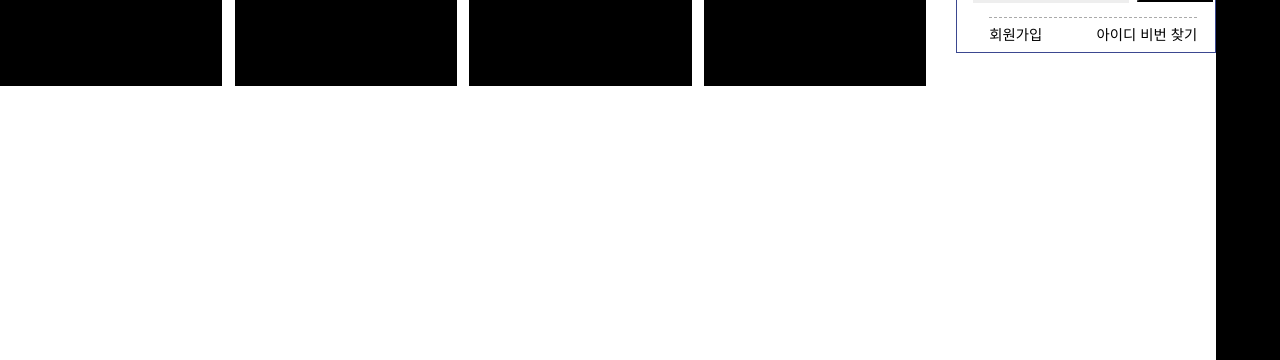
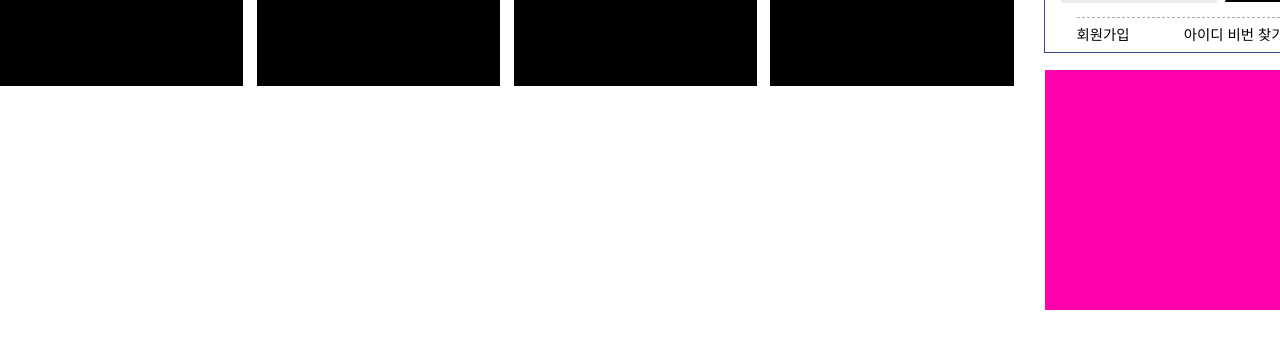
Before and after one commit to 806gw/cd_outside, a React (Create React App) app: page / in a window 1280 px wide. Shown: the part 328-688 px from the top of the page. Built offline with nearby package versions, Linux system fonts and the light colour scheme.

Commit message:
style: Edit mini-gallery style

```diff
--- a/src/App.css
+++ b/src/App.css
@@ -321,7 +321,7 @@
 }
 
 .mini-gallery {
-  background-color: #000;
-  width: 10rem;
-  height: 50rem;
+  background-color: #f0a;
+  width: 100%;
+  height: 15rem;
 }
--- a/src/components/HitGallery.tsx
+++ b/src/components/HitGallery.tsx
@@ -1,6 +1,6 @@
 import React from "react";
-import { AiFillCaretLeft, AiFillCaretRight } from "react-icons/ai";
-import { useNavigate } from "react-router-dom";
+import {AiFillCaretLeft, AiFillCaretRight} from "react-icons/ai";
+import {useNavigate} from "react-router-dom";
 
 const HitGallery = () => {
   const navigate = useNavigate();
@@ -15,10 +15,10 @@ const HitGallery = () => {
               <b>1</b>/3
             </span>
             <button>
-              <AiFillCaretLeft />
+              <AiFillCaretLeft/>
             </button>
             <button>
-              <AiFillCaretRight />
+              <AiFillCaretRight/>
             </button>
           </div>
         </div>
@@ -36,8 +36,9 @@ const HitGallery = () => {
           <div className="login-contents">
             <form>
               <div className="id-box">
-                <input type="text" placeholder="아이디" className="id" />
-                <input type="checkbox" className="checkbox"/> <div className="code-submit">코드 저장</div>
+                <input type="text" placeholder="아이디" className="id"/>
+                <input type="checkbox" className="checkbox"/>
+                <div className="code-submit">코드 저장</div>
               </div>
               <div className="password-login">
                 <input
@@ -58,13 +59,13 @@ const HitGallery = () => {
             </span>
           </div>
         </div>
-      </div>
-      <div className="mini-gallery">
-        <div className="gallery-title">
+        <div className="mini-gallery">
+          <div className="gallery-title">
 
-        </div>
-        <div className="gallery-main">
+          </div>
+          <div className="gallery-main">
 
+          </div>
         </div>
       </div>
     </div>
```
